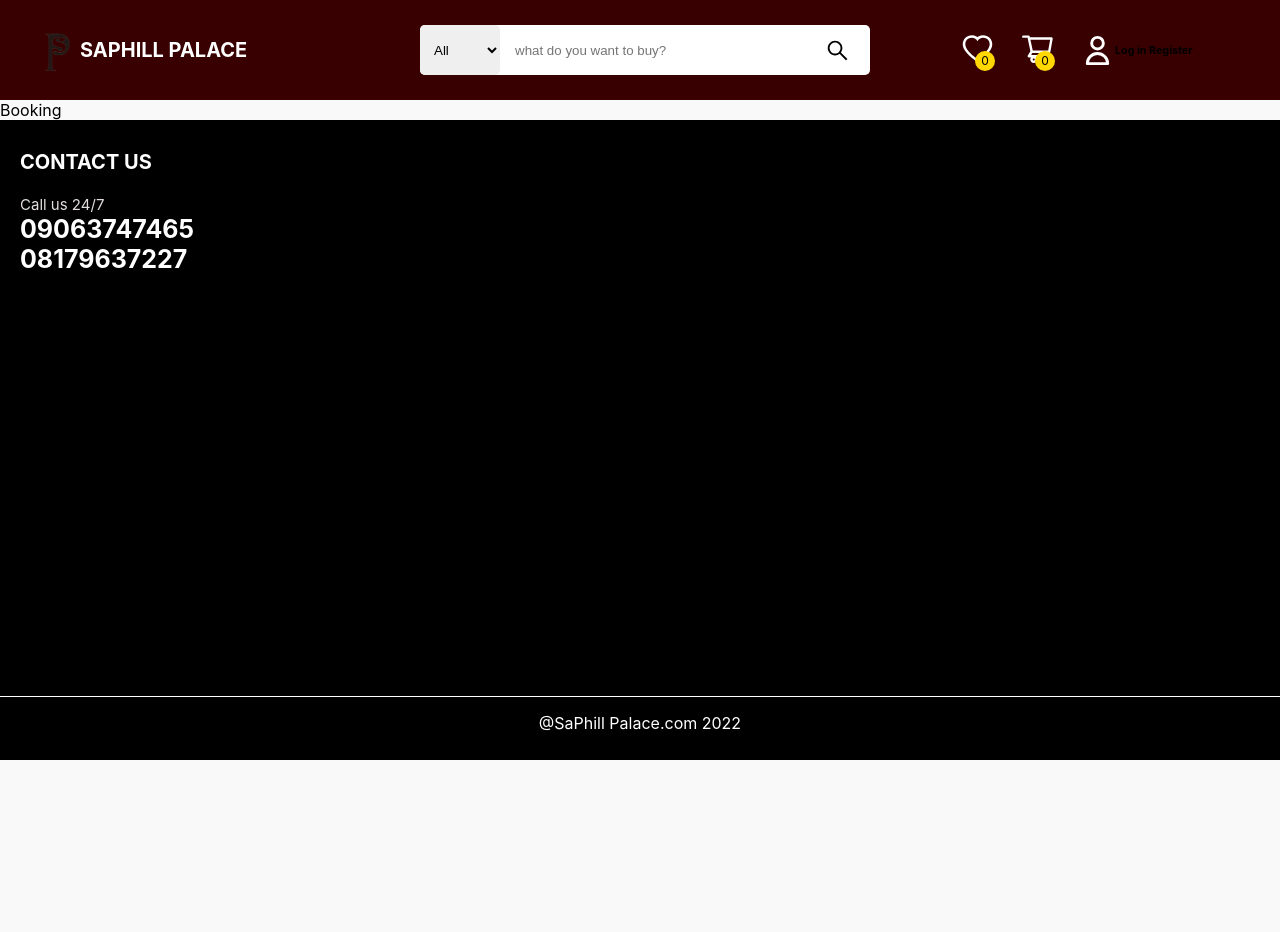
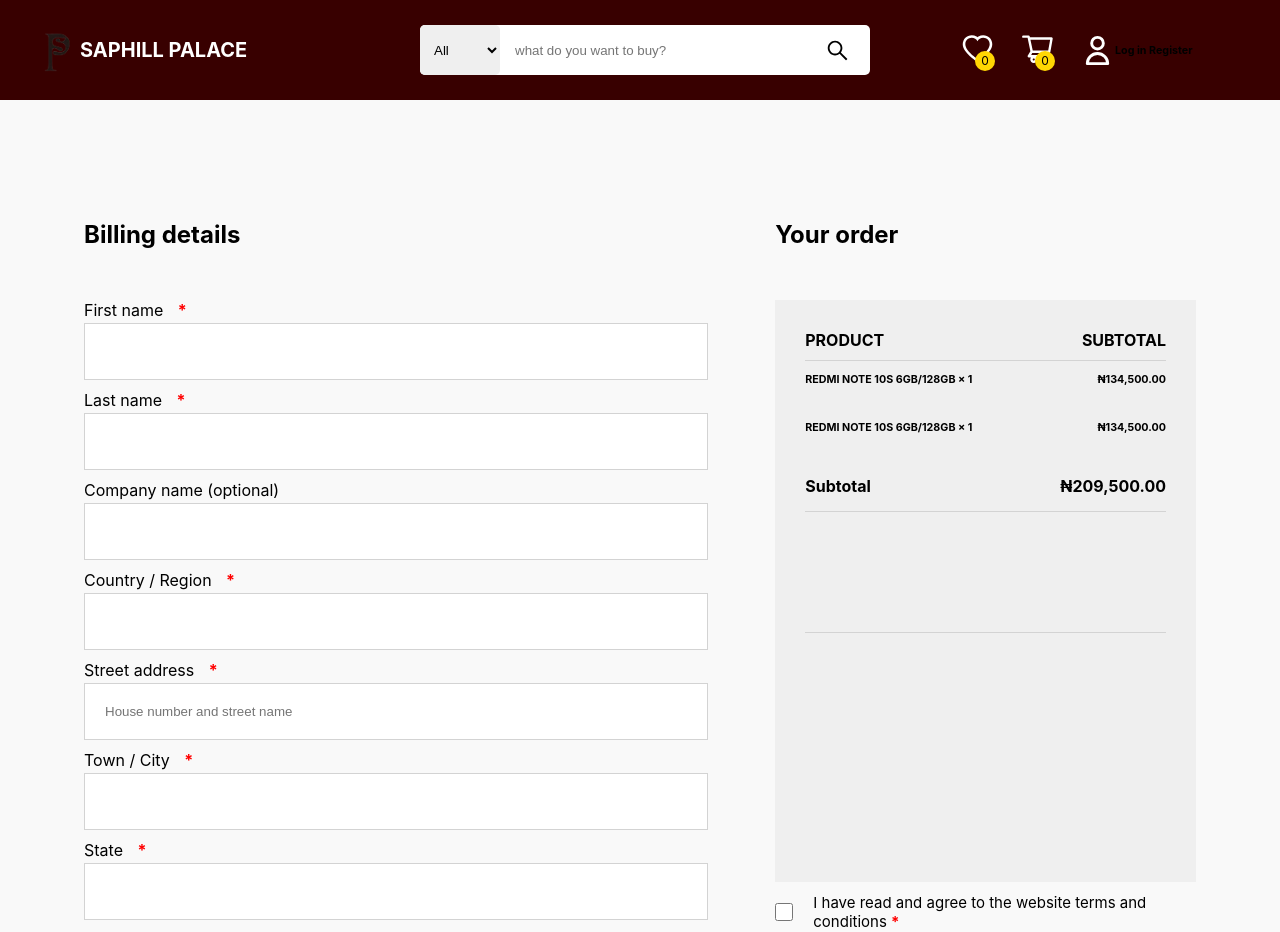
Before and after one commit to EbukaNweje/SaPhill-palace, a React (Create React App) app: page /paymentForm in a window 1280 px wide. Shown: the top 932 px of the page. Before the commit the page ends 800 px from the top, so only its background shows below. Built offline with nearby package versions, Linux system fonts and the light colour scheme.

Commit message:
Fixs Works

```diff
--- a/src/Css/mobile.css
+++ b/src/Css/mobile.css
@@ -172,4 +172,31 @@
   .CartHeader h2 {
     font-size: 30px;
   }
+
+  .Desk {
+    display: none;
+  }
+
+  .MobileQ {
+    display: flex;
+    text-align: center;
+  }
+
+  .BookingWrapper {
+    padding-top: 15px;
+  }
+
+  .BookingWrapperArticle {
+    flex-direction: column;
+  }
+
+  .BookingWrapperleft {
+    width: 100%;
+    padding: 0;
+  }
+
+  .BookingWrapperRight {
+    width: 100%;
+    padding: 0;
+  }
 }
--- a/src/Css/style.css
+++ b/src/Css/style.css
@@ -234,6 +234,7 @@ article {
   display: flex;
   justify-content: center;
   color: black;
+  margin-bottom: 30px;
   /* background: red; */
 }
 
@@ -307,7 +308,7 @@ article {
 }
 
 .ProductSliderSlider .slick-prev,
-.ProductSliderSlider .slick-next{
+.ProductSliderSlider .slick-next {
   width: 50px;
   height: 50px;
   background-color: #380000;
@@ -380,7 +381,7 @@ p {
 .Deliv {
   width: 90%;
   height: 30vh;
-  background: #E3E3E3;
+  background: #e3e3e3;
   display: flex;
   justify-content: space-around;
   align-items: center;
@@ -429,7 +430,7 @@ p {
   padding-top: 10px;
 }
 
-.CONTACT h4{
+.CONTACT h4 {
   margin: 20px;
   font-size: 20px;
 }
@@ -488,7 +489,7 @@ p {
 
 .CartListHead {
   width: 100%;
-  background-color: #E3E3E3;
+  background-color: #e3e3e3;
   display: flex;
   padding: 20px;
 }
@@ -533,7 +534,7 @@ p {
 .CartPoprs {
   width: 100%;
   height: 25vh;
-  border-bottom: 1px solid #E3E3E3;
+  border-bottom: 1px solid #e3e3e3;
   display: flex;
 }
 
@@ -585,7 +586,7 @@ p {
 .Subtotal {
   width: 100%;
   height: 50vh;
-  background-color: #E3E3E3;
+  background-color: #e3e3e3;
   margin-top: 20px;
 }
 
@@ -598,7 +599,8 @@ p {
   align-items: center;
 }
 
-.SubTotals h3, .spanT {
+.SubTotals h3,
+.spanT {
   margin: 0px 30px;
 }
 
@@ -615,3 +617,158 @@ p {
   align-items: center;
   cursor: pointer;
 }
+
+.MobileQ {
+  display: none;
+}
+
+.BookingWrapper {
+  width: 100%;
+  height: max-content;
+  padding-top: 100px;
+  margin-bottom: 50px;
+  display: flex;
+  justify-content: center;
+}
+
+.BookingWrapperArticle {
+  width: 90%;
+  height: 100%;
+  display: flex;
+  justify-content: space-between;
+  align-items: flex-start;
+}
+
+.BookingWrapperleft {
+  width: 55%;
+  height: 100%;
+  padding: 20px;
+}
+
+.BookingWrapperleft h2 {
+  width: 100%;
+  height: 80px;
+}
+
+.BookingWrapperLeftInfo {
+  width: 100%;
+  height: 80px;
+  display: flex;
+  flex-direction: column;
+  margin-bottom: 10px;
+}
+
+.BookingWrapperLeftInfo > label {
+  width: 100%;
+  height: 30%;
+}
+
+.BookingWrapperLeftInfo > label > span {
+  color: red;
+  margin-left: 10px;
+  font-weight: bold;
+}
+
+.BookingWrapperLeftInfo > input {
+  width: 95%;
+  height: 70%;
+  outline: none;
+  padding-left: 20px;
+  border: 1px solid lightgray;
+  background-color: none;
+}
+
+.BookingWrapperRight {
+  width: 40%;
+  height: 100%;
+  display: flex;
+  justify-content: center;
+  flex-direction: column;
+  padding: 20px;
+  box-sizing: border-box;
+}
+
+.BookingWrapperRight h2 {
+  width: 100%;
+  height: 80px;
+}
+
+.BookingWrapperRightInfo {
+  height: 582px;
+  width: 100%;
+  background-color: #efefef;
+  padding: 30px;
+  box-sizing: border-box;
+}
+
+.BookingWrapperRightInfo_1 {
+  display: flex;
+  justify-content: space-between;
+  border-bottom: 1px solid lightgray;
+  padding-bottom: 10px;
+}
+
+.BookingWrapperRightInfo_2 {
+  width: 100%;
+  height: 150px;
+  border-bottom: 1px solid lightgray;
+}
+
+.BookingWrapperRightInfo_2_1 {
+  width: 100%;
+  height: 25%;
+  display: flex;
+  justify-content: space-between;
+  align-items: center;
+  margin-bottom: 10px;
+  /* background-color: red; */
+}
+
+.BookingWrapperRightInfo_2_2 {
+  width: 100%;
+  height: 40%;
+  display: flex;
+  justify-content: space-between;
+  align-items: center;
+  /* background-color: red; */
+}
+
+.BookingWrapperRightInfo_3 {
+  width: 100%;
+  height: 120px;
+  border-bottom: 1px solid lightgray;
+}
+
+.BookingWrapperRightAgree {
+  width: 100%;
+  height: 60px;
+  display: flex;
+  align-items: center;
+}
+
+.BookingWrapperRightAgree input {
+  width: 20px;
+  height: 20px;
+}
+
+.BookingWrapperRightAgree label {
+  margin-left: 20px;
+  font-size: 15px;
+}
+
+.BookingWrapperRightAgree label span {
+  color: red;
+  font-weight: bold;
+}
+
+.BookingWrapperRightOrder {
+  width: 100%;
+  height: 60px;
+  display: flex;
+  align-items: center;
+  justify-content: center;
+  background-color: #fcb800;
+  color: black;
+  font-weight: bold;
+  cursor: pointer;
+}
--- a/src/components/Booking.js
+++ b/src/components/Booking.js
@@ -1,8 +1,105 @@
 import React from 'react'
+import "../Css/style.css"
+import "../Css/mobile.css"
 
 const Booking = () => {
   return (
-    <div>Booking</div>
+    <div className='BookingWrapper'>
+      <article className='BookingWrapperArticle'>
+        <div className='BookingWrapperleft'>
+          <h2> Billing details </h2>
+
+          <div className='BookingWrapperLeftInfo'>
+            <label> First name <span> * </span> </label>
+            <input type="text"/>
+          </div>
+
+          <div className='BookingWrapperLeftInfo'>
+            <label> Last name <span> * </span> </label>
+            <input type="text"/>
+          </div>
+
+          <div className='BookingWrapperLeftInfo'>
+            <label> Company name (optional) </label>
+            <input type="text"/>
+          </div>
+
+          <div className='BookingWrapperLeftInfo'>
+            <label> Country / Region <span> * </span> </label>
+            <input type="text"/>
+          </div>
+
+          <div className='BookingWrapperLeftInfo'>
+            <label> Street address <span> * </span> </label>
+            <input type="text" placeholder="House number and street name"/>
+          </div>
+
+          <div className='BookingWrapperLeftInfo'>
+            <label> Town / City <span> * </span> </label>
+            <input type="text"/>
+          </div>
+
+          <div className='BookingWrapperLeftInfo'>
+            <label> State <span> * </span> </label>
+            <input type="text"/>
+          </div>
+
+          <div className='BookingWrapperLeftInfo'>
+            <label> Phone  <span> * </span> </label>
+            <input type="text"/>
+          </div>
+
+          <div className='BookingWrapperLeftInfo'>
+            <label> Email address <span> * </span> </label>
+            <input type="text"/>
+          </div>
+
+        </div>
+
+        <div className='BookingWrapperRight'>
+          <h2> Your order </h2>
+
+          <div className='BookingWrapperRightInfo'>
+            <div className='BookingWrapperRightInfo_1'>
+              <h4> PRODUCT </h4>
+              <h4> SUBTOTAL</h4>
+            </div>
+            <div className='BookingWrapperRightInfo_2'>
+              <div className='BookingWrapperRightInfo_2_1'>
+                <h6> REDMI NOTE 10S 6GB/128GB  × 1 </h6>
+                <h6> ₦134,500.00 </h6>
+              </div>
+
+              <div className='BookingWrapperRightInfo_2_1'>
+                <h6> REDMI NOTE 10S 6GB/128GB  × 1 </h6>
+                <h6> ₦134,500.00 </h6>
+              </div>
+
+              <div className='BookingWrapperRightInfo_2_2'>
+                <h4> Subtotal </h4>
+                <h4> ₦209,500.00 </h4>
+              </div>
+            </div>
+
+            <div className='BookingWrapperRightInfo_3'>
+              <div>
+
+              </div>
+            </div>
+
+            <div></div>
+            <div></div>
+          </div>
+
+          <div className='BookingWrapperRightAgree'>
+            <input type="checkbox"/>
+            <label> I have read and agree to the website terms and conditions <span> * </span> </label>
+          </div>
+
+          <div className='BookingWrapperRightOrder'> Place order </div>
+        </div>
+      </article>
+    </div>
   )
 }
 
--- a/src/components/Cart.js
+++ b/src/components/Cart.js
@@ -41,7 +41,7 @@ const Cart = () => {
           <div className="CartListHead">
             <div className="Prd"><h5>	PRODUCT</h5></div>
             <div className="Prc"><h5>PRICE</h5></div>
-            <div className="Qutt"><h5>QUANTITY</h5></div>
+            <div className="Qutt"><h5 className="Desk">QUANTITY</h5> <h5 className="MobileQ">QTY</h5></div>
             <div className="Total"><h5>TOTAL</h5></div>
           </div>
 
```
Also changed, not shown: 12 other files (tests, documents, lock files or other folders). Lines whose indentation alone changed are shown as unchanged.
